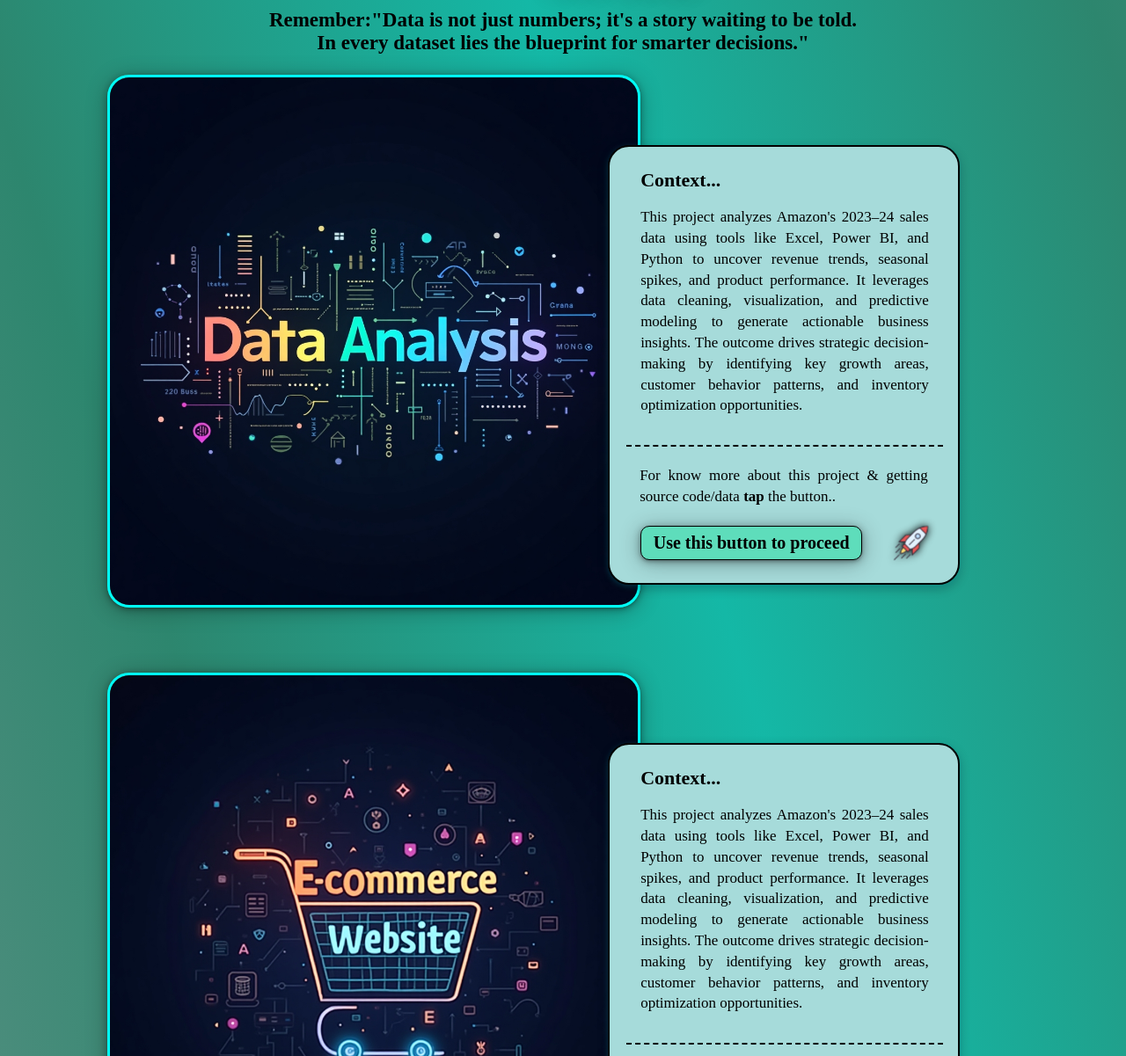
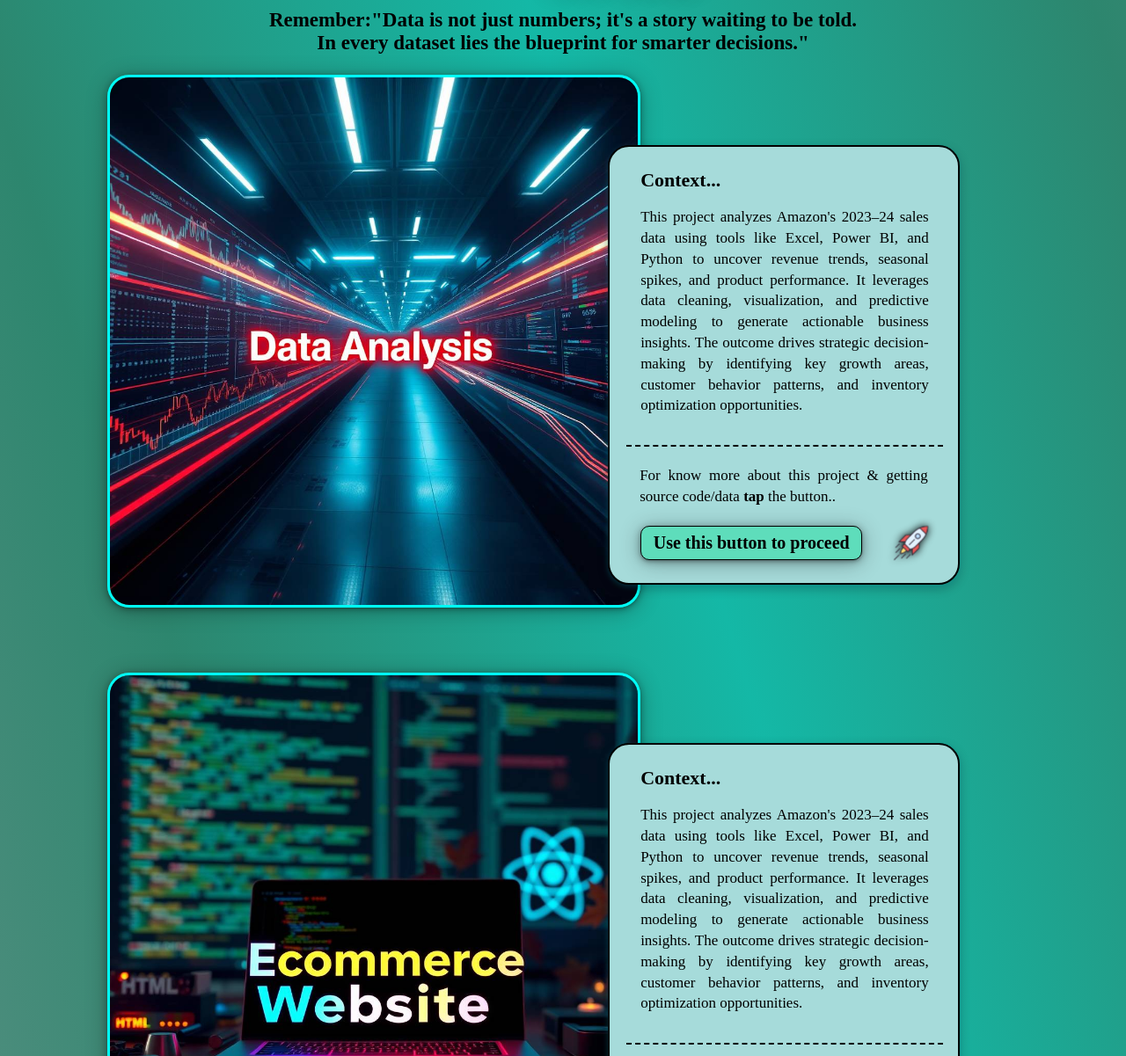
Before and after one commit to Techwithabhi/Abhi.portfolio, a plain HTML site: page index.html in a window 1280 px wide. Shown: the part 1877-3078 px from the top of the page at 88% size. Drawn offline with Linux system fonts and the light colour scheme.

Commit message:
Change the project's image

```diff
--- a/Assets/Css_file/style.css
+++ b/Assets/Css_file/style.css
@@ -551,7 +551,7 @@ button:hover {
 }
 
 .img-wrapper:hover img {
-  transform: scale(1.6);
+  transform: scale(1.8);
 }
 
 
--- a/Assets/Js_file/script.js
+++ b/Assets/Js_file/script.js
@@ -2,7 +2,6 @@ document.addEventListener("DOMContentLoaded", () => {
   // 1. Typing animation for <h1>
   const typedText = document.querySelector(".base h1 span");
   const words = [
-    // "Abhi Sarkar",
     "Aspiring Data Analyst",
     "Junior Web Developer",
     "AI Explorer",
--- a/index.html
+++ b/index.html
@@ -234,7 +234,7 @@
         <div class="left-box">
           <div class="img-wrapper">
             <img
-            src="Assets/Image_file/picture/dataanalysis3.jpg"
+            src="Assets/Image_file/picture/dataanalysis.jpg"
             alt="data analysis project image"
           />
           </div>
@@ -277,7 +277,7 @@
         <div class="left-box">
           <div class="img-wrapper">
             <img
-            src="Assets/Image_file/picture/ecommerceweb.jpg"
+            src="Assets/Image_file/picture/ecommerce.jpg"
             alt="ecommerce project image"
           />
           </div>
```
Also changed, not shown: Assets/Image_file/picture/dataanalysis.jpg (added), Assets/Image_file/picture/dataanalysis2.jpg (added), Assets/Image_file/picture/dataanalysis3.jpg (deleted), Assets/Image_file/picture/ecommerce.jpg (added).
